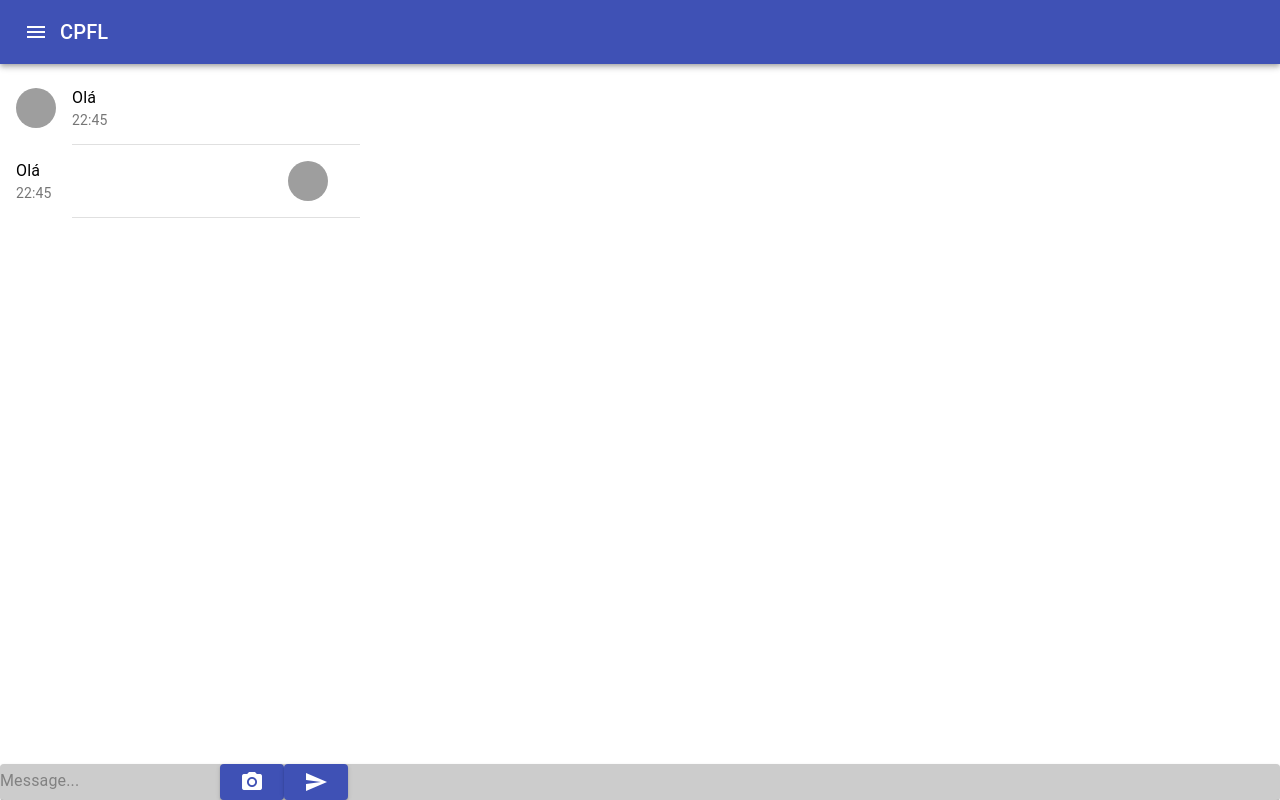
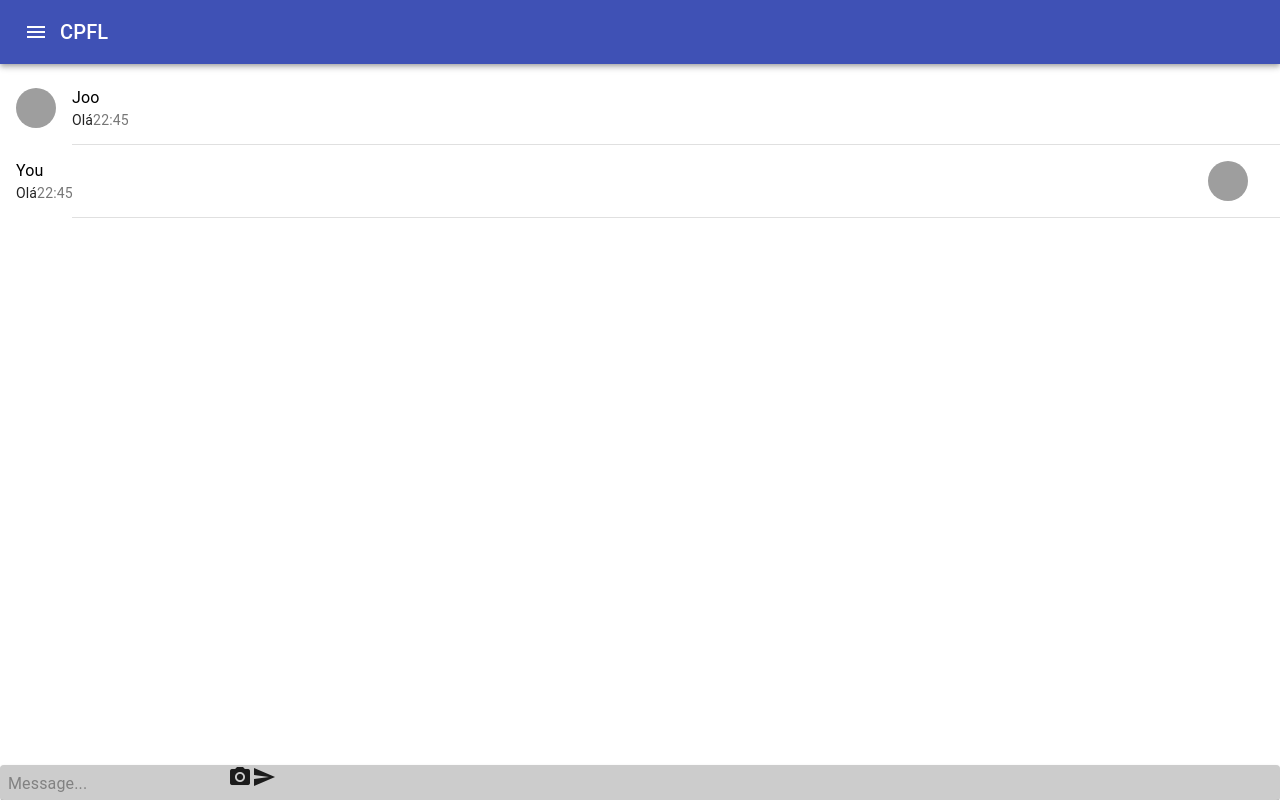
Before and after one commit to rafaelbatistamarcilio/hackathon-radix-2019, a React (Create React App) app: page /chat in a window 1280 px wide. Built offline with nearby package versions, Linux system fonts and the light colour scheme; grey boxes are pictures that could not be loaded; the HTML template or start-up script is replaced by a standard one.

Commit message:
melhorias no chat

```diff
--- /dev/null
+++ b/src/components/Mensagem.js
@@ -0,0 +1,53 @@
+import React from 'react';
+import { ListItem, ListItemAvatar, Avatar, ListItemText, Typography } from '@material-ui/core';
+import { makeStyles } from '@material-ui/styles';
+
+const useStyles = makeStyles(theme => ({
+    root: {
+        width: '100%',
+        position: 'fixed',
+        bottom: 0,
+        backgroundColor: '#cccccc'
+    },
+    lista: {
+        width: '100%',
+    },
+    inline: {
+        display: 'inline',
+    },
+}));
+
+export default props => {
+    const classes = useStyles();
+    return (
+        <ListItem alignItems="flex-start" >
+            {props.message.fromUser ? null :
+                <ListItemAvatar>
+                    <Avatar alt="Remy Sharp" src={props.message.user.avatar} />
+                </ListItemAvatar>
+            }
+
+            <ListItemText primary={props.message.user.name} secondary={
+                <React.Fragment>
+                    {
+                        props.message.image ? <img src={props.message.text} /> :
+                        <Typography
+                        component="span"
+                        variant="body2"
+                        className={classes.inline}
+                        color="textPrimary">
+                        {props.message.text}
+                        </Typography>
+                    }
+                    {props.message.date}
+                </React.Fragment>
+            } />
+
+            {!props.message.fromUser ? null :
+                <ListItemAvatar>
+                    <Avatar alt="Remy Sharp" src={props.message.user.avatar} />
+                </ListItemAvatar>
+            }
+        </ListItem>
+    )
+}
--- a/src/components/Mensagens.js
+++ b/src/components/Mensagens.js
@@ -1,5 +1,6 @@
+import { Divider, List, makeStyles } from '@material-ui/core';
 import React from 'react';
-import { List, ListItem, ListItemAvatar, Avatar, ListItemText, Divider, makeStyles } from '@material-ui/core';
+import Mensagem from './Mensagem';
 
 const useStyles = makeStyles(theme => ({
     root: {
@@ -10,7 +11,7 @@
     },
     lista: {
         width: '100%',
-        maxWidth: 360,
+        paddingBottom:'100px'
     },
     inline: {
         display: 'inline',
@@ -24,20 +25,7 @@
 
             {props.mensagens.map((message, index) => (
                 <div key={index}>
-                    <ListItem alignItems="flex-start" >
-                        {message.fromUser ? null :
-                            <ListItemAvatar>
-                                <Avatar alt="Remy Sharp" src={message.user.avatar} />
-                            </ListItemAvatar>
-                        }
-                        <ListItemText primary={message.text} secondary={message.date} />
-                        {!message.fromUser ? null :
-                            <ListItemAvatar>
-                                <Avatar alt="Remy Sharp" src={message.user.avatar} />
-                            </ListItemAvatar>
-                        }
-                    </ListItem>
-
+                    <Mensagem message={message}/>
                     <Divider variant="inset" component="li" />
                 </div>
             ))}
--- /dev/null
+++ b/src/components/MessageInput.js
@@ -0,0 +1,41 @@
+import React, { useState } from 'react';
+import { InputBase, Paper, Button, Icon } from '@material-ui/core';
+import { makeStyles } from '@material-ui/styles';
+
+const useStyles = makeStyles(theme => ({
+    root: {
+        width: '100%',
+        position: 'fixed',
+        bottom: 0,
+        backgroundColor: '#cccccc'
+    },
+    lista: {
+        width: '100%',
+    },
+    inline: {
+        display: 'inline',
+    },
+    input: {
+      marginLeft: 8,
+      flex: 1,
+    },
+}));
+
+export default props => {
+    const [message, setMessage] = useState('');
+
+    const classes = useStyles();
+    return (
+        <Paper className={classes.root}>
+            <InputBase
+                value={message}
+                onChange={e => setMessage(e.target.value)}
+                className={classes.input}
+                placeholder="Message..."
+                inputProps={{ 'aria-label': 'Message...' }} />
+
+                <Icon onClick={e => props.onCamera()}>camera_alt</Icon>
+                <Icon onClick={e => {props.onMessage(message); setMessage('');} }>send</Icon>
+        </Paper>
+    )
+}
--- a/src/pages/Chat.js
+++ b/src/pages/Chat.js
@@ -1,14 +1,13 @@
-import { Icon, InputBase, Paper } from '@material-ui/core';
-import Button from '@material-ui/core/Button';
-import { makeStyles } from '@material-ui/styles';
 import React, { useEffect, useReducer, useState } from 'react';
 import CameraModal from '../components/CameraModal';
 import Mensagens from '../components/Mensagens';
+import MessageInput from '../components/MessageInput';
 
 const CHAT_API = '';
 
 const mensagensInit = [{
     user: {
+        name: 'Joo',
         avatar: 'https://www.stickees.com/files/avatars/male-avatars/1697-andrew-sticker.png'
     },
     date: '22:45',
@@ -16,6 +15,7 @@
 },
 {
     user: {
+        name: 'You',
         avatar: 'https://www.stickees.com/files/avatars/male-avatars/1697-andrew-sticker.png'
     },
     date: '22:45',
@@ -23,36 +23,18 @@
     fromUser: true
 }];
 
-
 const loadUserData = (props, callback) => {
     const id = props.history.location.search;
     if (id) {
-        console.log(id);
         callback(id.replace('?uid=', ''))
     }
 }
 
-const useStyles = makeStyles(theme => ({
-    root: {
-        width: '100%',
-        position: 'fixed',
-        bottom: 0,
-        backgroundColor: '#cccccc'
-    },
-    lista: {
-        width: '100%',
-        maxWidth: 360,
-    },
-    inline: {
-        display: 'inline',
-    },
-}));
-
 function reducer(mensagens, { action, value }) {
     switch (action) {
         case 'add':
-            mensagens.push(value)
-            return mensagens;
+            mensagens.push(value);
+            return [].concat(mensagens);
         case 'load':
             return mensagens;
         default:
@@ -61,70 +43,53 @@
 }
 
 export default props => {
-    const classes = useStyles();
 
     const [userId, setUserId] = useState(null);
-    const [message, setMessage] = useState('');
     const [showCamera, setShowCamera] = useState(false);
 
     const [mensagens, setStore] = useReducer(reducer, mensagensInit);
 
     useEffect(() => { loadUserData(props, setUserId); }, []);
 
-    // useEffect(() => { setStore({ action: 'load' }) });
-
     function onSave(imageData) {
-        sendMessage(imageData);
-        setMessage('');
+        sendMessage(imageData, true);
         setShowCamera(false);
     }
 
-    const sendMessage = message => {
+    const sendMessage = (message, image) => {
         //Axios.post(CHAT_API, { message });
         const newMessage = {
             text: message,
             user: {
+                name: 'You',
                 avatar: 'https://www.stickees.com/files/avatars/male-avatars/1697-andrew-sticker.png'
             },
+            image: image,
             fromUser: true,
             date: '10/10/2016'
         }
 
         setTimeout(() => {
             setStore({
-                action: 'add', value: {
+                action: 'add',
+                value: {
                     text: 'Resposta',
                     user: {
+                        name: 'João',
                         avatar: 'https://www.stickees.com/files/avatars/male-avatars/1697-andrew-sticker.png'
                     }
                 }
             });
-        })
+        }, 500)
 
-        setMessage('');
         setStore({ action: 'add', value: newMessage });
-        setStore({ action: 'load' })
     }
 
     return (
         <div>
-            <Mensagens mensagens={mensagens}/>
+            <Mensagens mensagens={mensagens} />
 
-            <Paper className={classes.root}>
-                <InputBase
-                    value={message}
-                    onChange={e => setMessage(e.target.value)}
-                    className={classes.input}
-                    placeholder="Message..."
-                    inputProps={{ 'aria-label': 'Message...' }} />
-
-                <Button variant="contained" color="primary" onClick={e => setShowCamera(true)}>
-                    <Icon>camera_alt</Icon>
-                </Button>
-                <Button variant="contained" color="primary" >
-                    <Icon onClick={e => sendMessage(message)}>send</Icon>
-                </Button>
-            </Paper>
+            <MessageInput onMessage={e => sendMessage(e)} onCamera={e => setShowCamera(true)} />
 
             <CameraModal
                 showCamera={showCamera}
```
